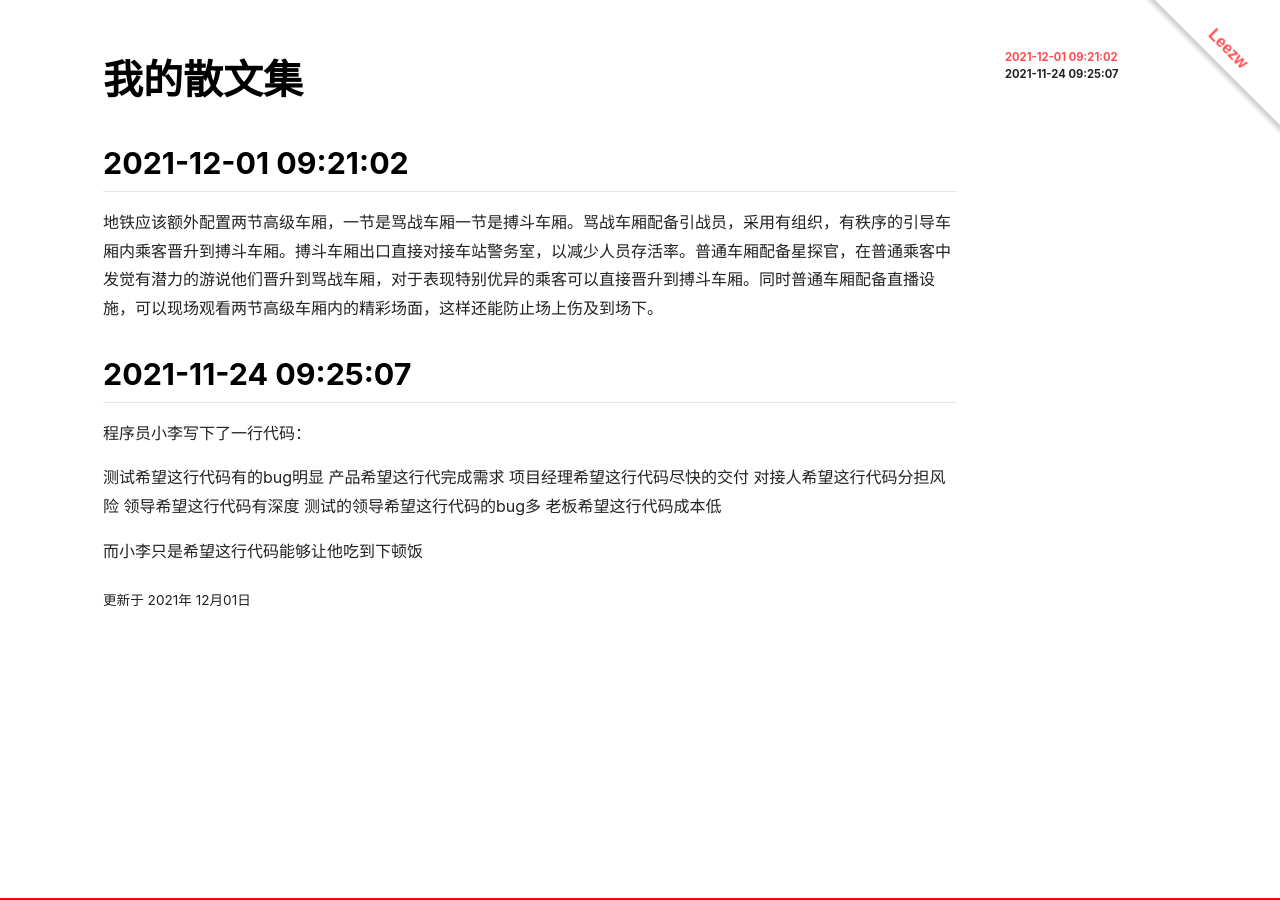
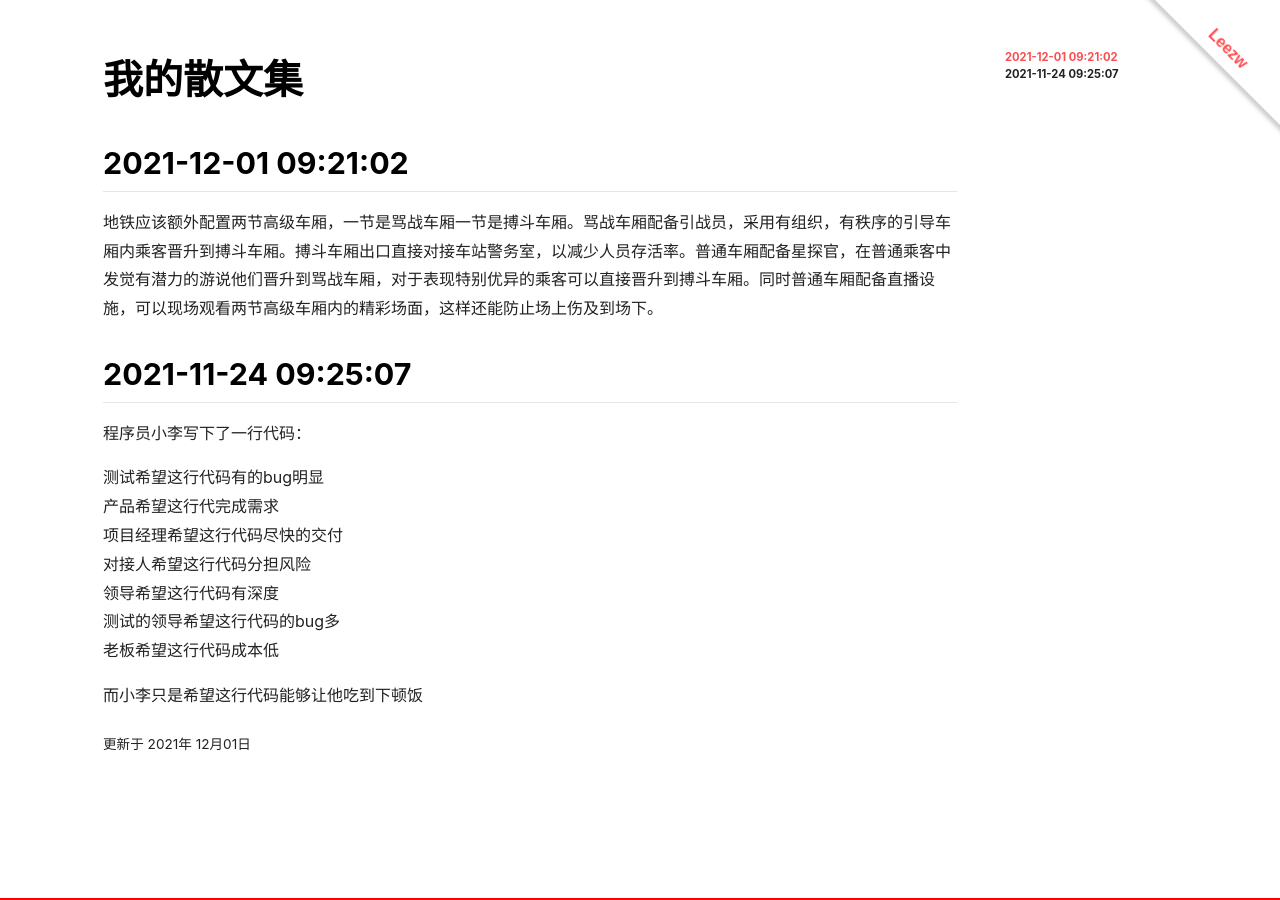
Before and after one commit to quantum-li/quantum-li.github.io, a Jekyll site: the page built from _posts/2021-11-26-essays.md, in a window 1280 px wide. Built offline with Jekyll 4.4.1, drawn with Linux system fonts in a browser that asks for light colours; nearby versions of some CDN libraries.

Commit message:
2021-12-01 09:37:33

```diff
--- a/_posts/2021-11-26-essays.md
+++ b/_posts/2021-11-26-essays.md
@@ -18,12 +18,12 @@ modify_date: 2021-12-01
 
 程序员小李写下了一行代码：
 
-测试希望这行代码有的bug明显
-产品希望这行代完成需求
-项目经理希望这行代码尽快的交付
-对接人希望这行代码分担风险
-领导希望这行代码有深度
-测试的领导希望这行代码的bug多
-老板希望这行代码成本低
+测试希望这行代码有的bug明显<br/>
+产品希望这行代完成需求<br/>
+项目经理希望这行代码尽快的交付<br/>
+对接人希望这行代码分担风险<br/>
+领导希望这行代码有深度<br/>
+测试的领导希望这行代码的bug多<br/>
+老板希望这行代码成本低<br/>
 
 而小李只是希望这行代码能够让他吃到下顿饭
```
